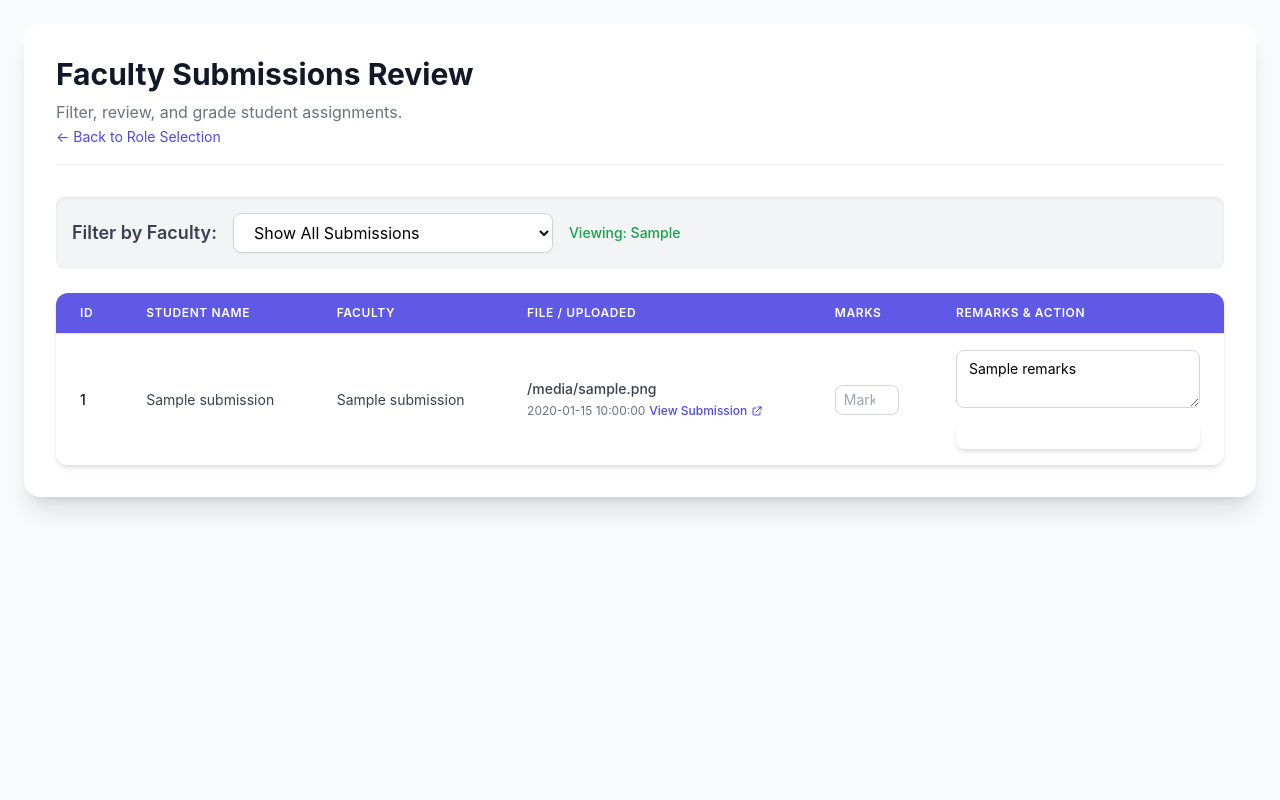
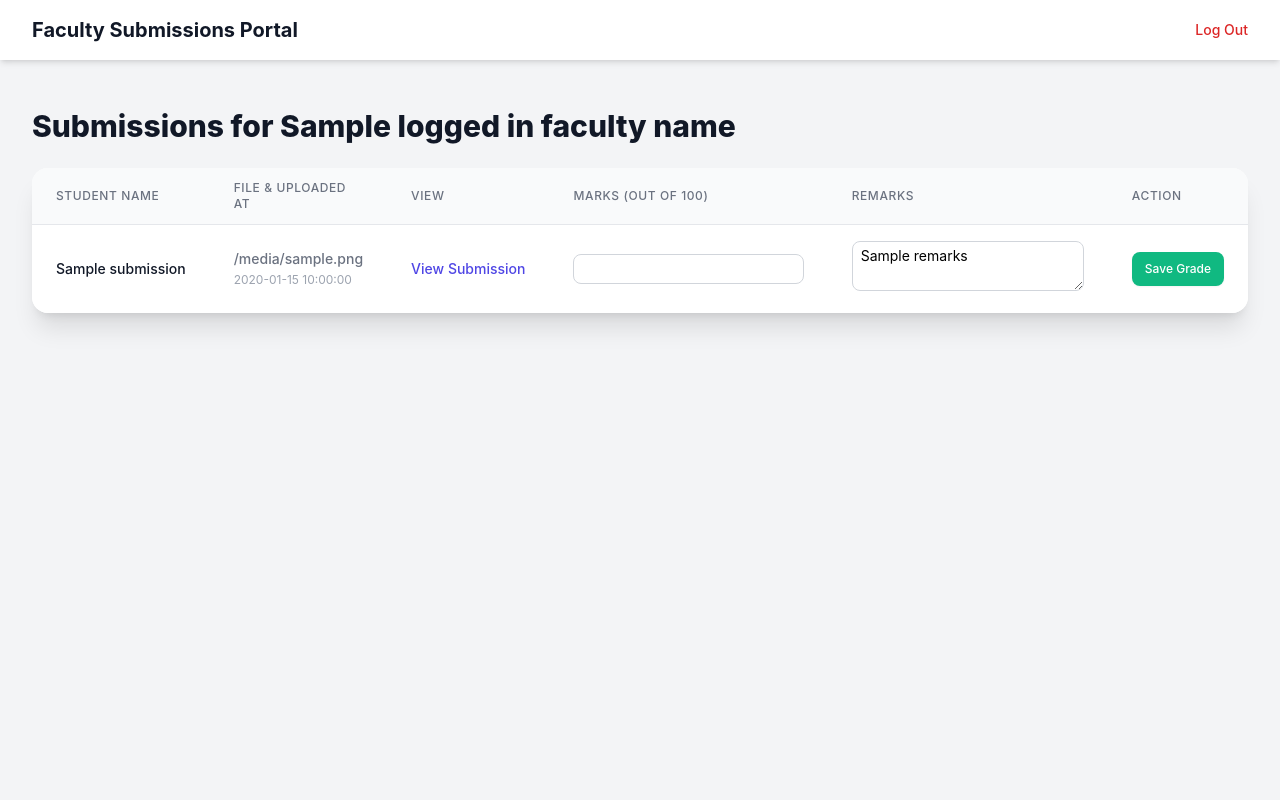
Before and after one commit to Pranav6788/aws_smart_assignment_portal, a Flask app: template templates/facultyView.html in a window 1280 px wide. Run offline with Flask 3, Linux system fonts and the light colour scheme; the template is opened without the code that fills it: most values are stand-ins (such as "Sample title", 1, 10 or a date in 2020); some libraries are stand-ins or nearby versions.

Commit message:
login/signup update-logout

```diff
--- a/templates/facultyView.html
+++ b/templates/facultyView.html
@@ -4,7 +4,6 @@
     <meta charset="UTF-8">
     <meta name="viewport" content="width=device-width, initial-scale=1.0">
     <title>Faculty Submissions | Assignment Portal</title>
-    <!-- Load Tailwind CSS -->
     <script src="https://cdn.tailwindcss.com"></script>
     <script>
         tailwind.config = {
@@ -15,105 +14,107 @@
                     },
                     colors: {
                         'primary': '#4f46e5',
+                        'accent': '#10b981',
                     }
                 }
             }
         }
     </script>
 </head>
-<body class="bg-gray-50 min-h-screen font-sans p-6">
+<body class="bg-gray-100 min-h-screen">
 
-    <div class="max-w-7xl mx-auto bg-white p-8 rounded-2xl shadow-xl">
-        <header class="mb-8 border-b pb-4">
-            <h1 class="text-3xl font-bold text-gray-900 mb-2">Faculty Submissions Review</h1>
-            <p class="text-gray-500">Filter, review, and grade student assignments.</p>
-            <a href="/" class="text-sm text-primary hover:underline">← Back to Role Selection</a>
+    <!-- Navigation/Header -->
+    <header class="bg-white shadow-md">
+        <div class="max-w-7xl mx-auto py-4 px-4 sm:px-6 lg:px-8 flex justify-between items-center">
+            <h1 class="text-xl font-bold text-gray-900">Faculty Submissions Portal</h1>
+            <a href="{{ url_for('logout') }}" class="text-sm font-medium text-red-600 hover:text-red-800 transition">Log Out</a>
+        </div>
     </header>
 
-        <!-- Faculty Filter Dropdown -->
-        <form method="GET" action="/faculty" class="mb-6 flex items-center space-x-4 bg-gray-100 p-4 rounded-lg shadow-inner">
-            <label for="faculty_filter" class="text-lg font-semibold text-gray-700">Filter by Faculty:</label>
-            <select id="faculty_filter" name="faculty_name"
-                    onchange="this.form.submit()"
-                    class="px-4 py-2 border border-gray-300 rounded-lg shadow-sm focus:ring-primary focus:border-primary bg-white transition duration-150 w-full max-w-xs">
+    <main class="max-w-7xl mx-auto py-12 px-4 sm:px-6 lg:px-8">
 
-                <option value="All" {% if not selected_faculty or selected_faculty == 'All' %}selected{% endif %}>Show All Submissions</option>
-                {% for faculty in faculty_list %}
-                <option value="{{ faculty }}" {% if selected_faculty == faculty %}selected{% endif %}>{{ faculty }}</option>
-                {% endfor %}
-            </select>
-            {% if selected_faculty and selected_faculty != 'All' %}
-            <span class="text-sm text-green-600 font-medium">Viewing: {{ selected_faculty }}</span>
-            {% endif %}
-        </form>
-
+        <h2 class="text-3xl font-extrabold text-gray-900 mb-6">
+            Submissions for {{ logged_in_faculty_name }}
+        </h2>
 
         {% if submissions %}
-        <div class="overflow-x-auto shadow-md rounded-xl">
+            <div class="bg-white rounded-2xl shadow-xl overflow-x-auto">
                 <table class="min-w-full divide-y divide-gray-200">
-                <thead class="bg-primary/90 text-white">
+                    <thead class="bg-gray-50">
                         <tr>
-                        <th class="px-6 py-3 text-left text-xs font-semibold uppercase tracking-wider">ID</th>
-                        <th class="px-6 py-3 text-left text-xs font-semibold uppercase tracking-wider">Student Name</th>
-                        <th class="px-6 py-3 text-left text-xs font-semibold uppercase tracking-wider">Faculty</th>
-                        <th class="px-6 py-3 text-left text-xs font-semibold uppercase tracking-wider">File / Uploaded</th>
-                        <th class="px-6 py-3 text-left text-xs font-semibold uppercase tracking-wider">Marks</th>
-                        <th class="px-6 py-3 text-left text-xs font-semibold uppercase tracking-wider w-1/4">Remarks & Action</th>
+                            <th scope="col" class="px-6 py-3 text-left text-xs font-medium text-gray-500 uppercase tracking-wider">
+                                Student Name
+                            </th>
+                            <th scope="col" class="px-6 py-3 text-left text-xs font-medium text-gray-500 uppercase tracking-wider">
+                                File & Uploaded At
+                            </th>
+                            <th scope="col" class="px-6 py-3 text-left text-xs font-medium text-gray-500 uppercase tracking-wider">
+                                View
+                            </th>
+                            <th scope="col" class="px-6 py-3 text-left text-xs font-medium text-gray-500 uppercase tracking-wider w-1/4">
+                                Marks (Out of 100)
+                            </th>
+                            <th scope="col" class="px-6 py-3 text-left text-xs font-medium text-gray-500 uppercase tracking-wider w-1/4">
+                                Remarks
+                            </th>
+                            <th scope="col" class="px-6 py-3 text-left text-xs font-medium text-gray-500 uppercase tracking-wider">
+                                Action
+                            </th>
                         </tr>
                     </thead>
                     <tbody class="bg-white divide-y divide-gray-200">
                         {% for submission in submissions %}
-                    <tr class="hover:bg-gray-50 transition duration-100">
-                        <td class="px-6 py-4 whitespace-nowrap text-sm font-medium text-gray-900">{{ submission.id }}</td>
-                        <td class="px-6 py-4 whitespace-nowrap text-sm text-gray-700">{{ submission.student_name }}</td>
-                        <td class="px-6 py-4 whitespace-nowrap text-sm text-gray-700">{{ submission.faculty_name }}</td>
-                        <td class="px-6 py-4 text-sm text-gray-700">
+                        <tr>
+                            <td class="px-6 py-4 whitespace-nowrap text-sm font-medium text-gray-900">
+                                {{ submission.student_name }}
+                            </td>
+                            <td class="px-6 py-4 whitespace-nowrap text-sm text-gray-500">
                                 <span class="block font-medium">{{ submission.filename }}</span>
-                            <span class="text-xs text-gray-500">{{ submission.uploaded_at }}</span>
-
+                                <span class="text-xs text-gray-400">{{ submission.uploaded_at }}</span>
+                            </td>
+                            <td class="px-6 py-4 whitespace-nowrap text-sm font-medium">
                                 {% if submission.view_url %}
-                            <a href="{{ submission.view_url }}" target="_blank" class="mt-1 inline-flex items-center text-xs text-indigo-600 hover:text-indigo-800 font-medium">
+                                    <a href="{{ submission.view_url }}" target="_blank"
+                                       class="text-primary hover:text-indigo-600 transition">
                                         View Submission
-                                <svg class="w-3 h-3 ml-1" fill="none" stroke="currentColor" viewBox="0 0 24 24" xmlns="http://www.w3.org/2000/svg"><path stroke-linecap="round" stroke-linejoin="round" stroke-width="2" d="M10 6H6a2 2 0 00-2 2v10a2 2 0 002 2h10a2 2 0 002-2v-4M14 4h6m0 0v6m0-6L10 14"></path></svg>
                                     </a>
                                 {% else %}
-                            <span class="text-xs text-red-500">Link Error</span>
+                                    <span class="text-red-400">Error generating link</span>
                                 {% endif %}
                             </td>
 
                             <!-- Grading Form -->
-                        <form method="POST" action="/update_submission" class="contents">
+                            <form method="POST" action="{{ url_for('update_submission') }}">
                                 <input type="hidden" name="submission_id" value="{{ submission.id }}">
-                            <input type="hidden" name="current_faculty" value="{{ selected_faculty or 'All' }}">
-
-                            <td class="px-6 py-4 whitespace-nowrap text-sm">
-                                <input type="number" name="marks" value="{{ submission.marks }}" placeholder="Mark" min="0" max="100"
-                                       class="w-16 px-2 py-1 border border-gray-300 rounded-lg text-center focus:ring-primary focus:border-primary text-sm">
+                                <td class="px-6 py-4">
+                                    <input type="number" name="marks" value="{{ submission.marks }}" min="0" max="100"
+                                           class="w-full px-2 py-1 border border-gray-300 rounded-lg text-sm focus:ring-accent focus:border-accent">
                                 </td>
-
-                            <td class="px-6 py-4 text-sm">
-                                <textarea name="remarks" placeholder="Add remarks..." rows="2"
-                                          class="w-full px-3 py-2 border border-gray-300 rounded-lg focus:ring-primary focus:border-primary text-sm">{{ submission.remarks }}</textarea>
-
+                                <td class="px-6 py-4">
+                                    <textarea name="remarks" rows="2"
+                                              class="w-full px-2 py-1 border border-gray-300 rounded-lg text-sm focus:ring-accent focus:border-accent"
+                                              placeholder="Add remarks...">{{ submission.remarks }}</textarea>
+                                </td>
+                                <td class="px-6 py-4 whitespace-nowrap text-sm font-medium">
                                     <button type="submit"
-                                        class="mt-2 w-full py-1.5 bg-secondary text-white rounded-lg text-xs font-semibold
-                                               hover:bg-green-700 transition duration-150 shadow-md">
-                                    Update Grade
+                                            class="inline-flex justify-center py-2 px-3 border border-transparent rounded-lg shadow-sm
+                                                   text-xs font-medium text-white bg-accent hover:bg-green-700 transition">
+                                        Save Grade
                                     </button>
                                 </td>
                             </form>
+                            <!-- End Grading Form -->
                         </tr>
                         {% endfor %}
                     </tbody>
                 </table>
             </div>
         {% else %}
-        <p class="text-gray-600 p-4 border border-dashed border-gray-300 rounded-lg">
-            No submissions found for the selected faculty ({{ selected_faculty or 'All' }}).
-        </p>
+            <div class="bg-white p-6 rounded-2xl shadow-xl text-center">
+                <p class="text-lg text-gray-600">No submissions found yet for you, {{ logged_in_faculty_name }}.</p>
+            </div>
         {% endif %}
 
-    </div>
-
+    </main>
 </body>
 </html>
```
Also changed, not shown: templates/studentView.html (+48 -27 lines). Lines whose indentation alone changed are shown as unchanged.
